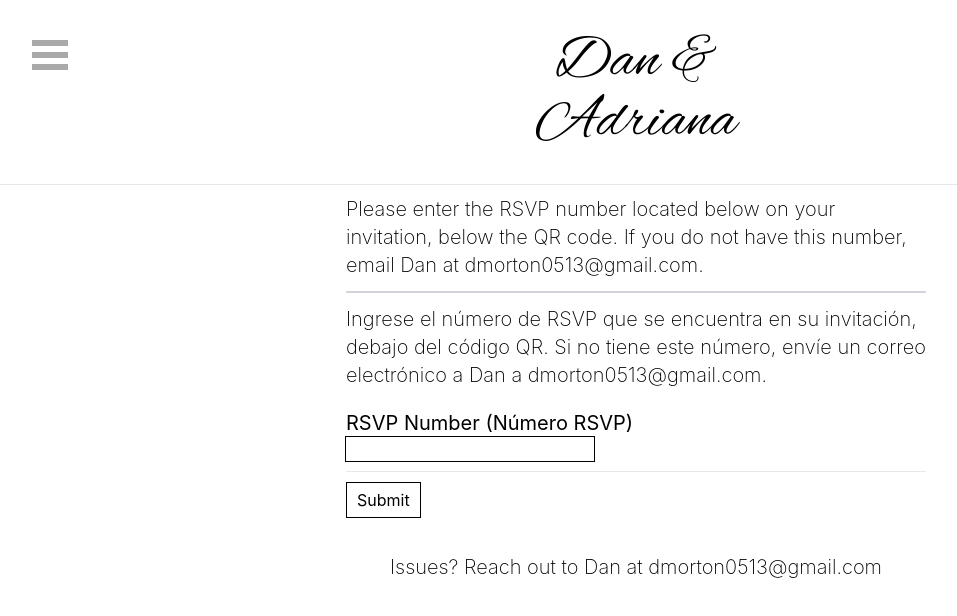
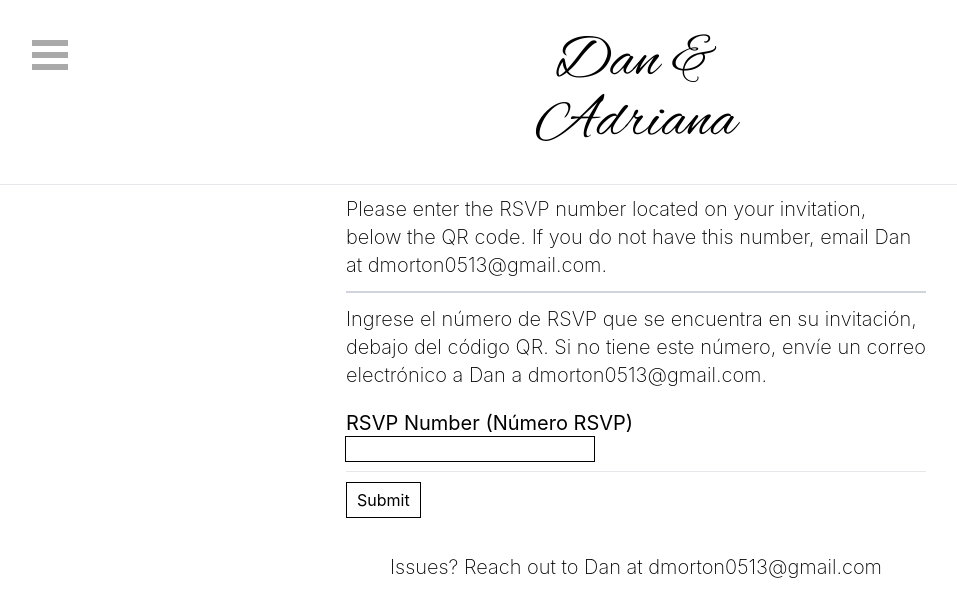
Before and after one commit to dmorton2297/dam2023, a Next.js app: page /rsvp in a window 1280 px wide. Shown: the top 616 px of the page, without its empty margins (4-961 px from the left). Built offline with nearby package versions, Linux system fonts and the light colour scheme.

Commit message:
App copy

```diff
--- a/components/textContent.ts
+++ b/components/textContent.ts
@@ -1,6 +1,6 @@
 export const textContentEnglish = {
   enterRsvpIdLabel:
-    "Please enter the RSVP number located below on your invitation, below the QR code. If you do not have this number, email Dan at dmorton0513@gmail.com.",
+    "Please enter the RSVP number located on your invitation, below the QR code. If you do not have this number, email Dan at dmorton0513@gmail.com.",
   rsvpNumberLabel: "RSVP Number",
   findRsvpLabel: "Submit",
   noteFromCoupleLabel: "Note from couple",
```
